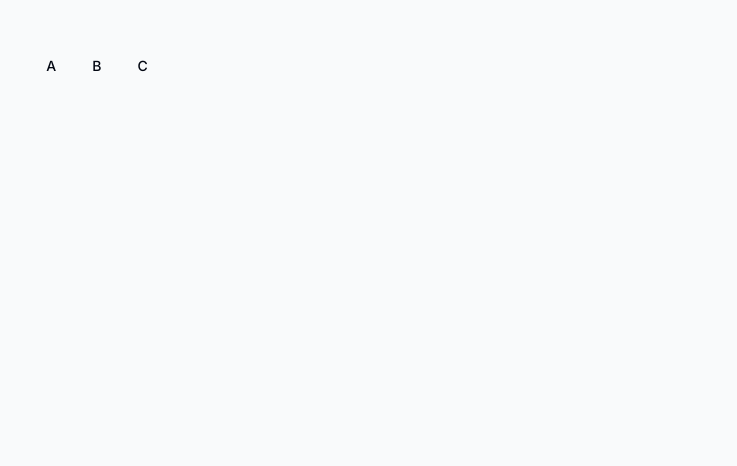
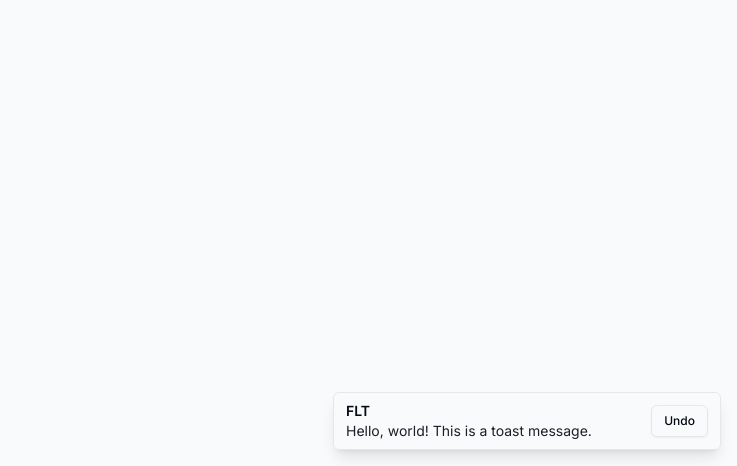
Before and after one commit to JcSilverX/flt-ui, a Next.js app: page / in a window 1280 px wide. Shown: the part 334-800 px from the top of the page, without its empty margins (543-1280 px from the left). Built offline with nearby package versions, Linux system fonts and the light colour scheme.

Commit message:
Working on toast

```diff
--- a/package.json
+++ b/package.json
@@ -10,6 +10,7 @@
   },
   "dependencies": {
     "@radix-ui/react-icons": "^1.3.0",
+    "@radix-ui/react-toast": "^1.1.5",
     "class-variance-authority": "^0.7.0",
     "clsx": "^2.1.0",
     "framer-motion": "^11.0.8",
--- a/src/app/page.tsx
+++ b/src/app/page.tsx
@@ -1,22 +1,89 @@
-// 'use client'
-import ToggleGroup, {
-  ToggleGroupItem,
-} from "@/components/toggle-group/toggle-group";
+"use client";
+
+import Button from "@/components/button/button";
+import Toast, {
+  ToastAction,
+  ToastClose,
+  ToastDescription,
+  ToastHeader,
+  ToastTitle,
+} from "@/components/toast/toast";
+import { Cross2Icon, PersonIcon } from "@radix-ui/react-icons";
+import { Title } from "@radix-ui/react-toast";
+import React from "react";
+// import * as Toast from "@radix-ui/react-toast";
 
 export default function Home() {
+  const [isPressed, setIsPressed] = React.useState<boolean>(false);
+
   return (
     <main className="h-dvh grid gap-4 place-items-center">
-      <ToggleGroup type="single">
-        <ToggleGroupItem value="a" aria-label="Left aligned">
-          A
-        </ToggleGroupItem>
-        <ToggleGroupItem value="b" aria-label="Center aligned">
-          B
-        </ToggleGroupItem>
-        <ToggleGroupItem value="c" aria-label="Right aligned">
-          C
-        </ToggleGroupItem>
-      </ToggleGroup>
+      {/* <Toast className="">
+        <ToastTitle className="flex flex-nowrap whitespace-nowrap items-center">
+          <PersonIcon className="me-2" />
+          FLT
+          <small className="!text-xs !font-normal !text-gray-700 ml-auto me-5">
+            20 seconds ago
+          </small>
+        </ToastTitle>
+        <ToastDescription>
+          Hello, world! This is a toast message.
+        </ToastDescription>
+        <ToastAction className="ml-3 mb-2 last:m-0">Undo</ToastAction>
+        <ToastAction className="ml-3 mb-2">Undo</ToastAction>
+        <ToastClose />
+      </Toast> */}
+      {/*
+      <Toast>
+        <div className="grid gap-1">
+          <ToastTitle className="p-0 border-0">FLT</ToastTitle>
+          <ToastDescription className="p-0">
+            Hello, world! This is a toast message.
+          </ToastDescription>
+        </div>
+        <ToastAction>Undo</ToastAction>
+        <ToastClose className="opacity-1" />
+      </Toast> */}
+
+      <Toast>
+        <div>
+          <ToastTitle>FLT</ToastTitle>
+          <ToastDescription>
+            Hello, world! This is a toast message.
+          </ToastDescription>
+        </div>
+        <ToastAction>Undo</ToastAction>
+      </Toast>
+
+      {/* <Toast className="relative w-[21.875rem] max-w-full pointer-events-auto bg-clip-padding border shadow-lg rounded">
+        <ToastDescription className="p-3">
+          Hello, world! This is a toast message.
+        </ToastDescription>
+
+        <ToastClose className="top-[.9rem]" />
+      </Toast>
+
+      <Toast className="relative w-[21.875rem] max-w-full pointer-events-auto bg-clip-padding border shadow-lg rounded">
+        <ToastTitle className="py-2 px-3 border-">FLT</ToastTitle>
+        <ToastDescription className="p-3 border-t">
+          Hello, world! This is a toast message.
+        </ToastDescription>
+
+        <ToastClose />
+      </Toast>
+
+      <Toast className="relative w-[21.875rem] max-w-full pointer-events-auto bg-clip-padding border shadow-lg rounded">
+        <div className="flex items-center py-2 px-3 border-b">
+          <PersonIcon className="me-2" />
+          <strong className="text-sm font-semibold [&+div]:text-sm mr-auto">
+            FLT
+          </strong>
+          <small className="text-xs text-gray-700 me-5">Just now</small>
+        </div>
+        <div className="p-3">Hello, world! This is a toast message.</div>
+
+        <ToastClose />
+      </Toast> */}
     </main>
   );
 }
--- /dev/null
+++ b/src/components/toast/toast.tsx
@@ -0,0 +1,145 @@
+import ToastContext from "@/context/toast-context-provider";
+import React from "react";
+import Button, { ButtonProps } from "../button/button";
+import cn from "@/lib/utils/cn";
+import { Cross2Icon } from "@radix-ui/react-icons";
+
+const ToastProvider = ToastContext.Provider;
+
+type TDirection = "up" | "down" | "left" | "right";
+
+// type ToastProps = {
+//   label?: string;
+//   duration?: number;
+//   swipeDirection?: TDirection;
+//   swipeTreshold?: number;
+//   toastCount: number;
+//   onToastAdd: () => void;
+//   onToastRemove: () => void;
+//   isFocusedToastEscapeKeyDownRef: () => void;
+//   isClosePausedRef: () => void;
+// };
+type ToastProps = React.HTMLAttributes<HTMLLIElement> & {
+  reference?: React.RefObject<HTMLLIElement>;
+  label?: string;
+  duration?: number;
+  swipeDirection?: TDirection;
+  swipeTreshold?: number;
+};
+
+export default function Toast({
+  label = "Notification",
+  duration = 5000,
+  swipeDirection = "right",
+  swipeTreshold = 50,
+  className,
+  ...props
+}: ToastProps) {
+  const { children, reference: ref } = props;
+
+  // state
+
+  // derived state
+
+  // event handlers / actions
+
+  return (
+    <ToastProvider value={{}}>
+      <div role="region" aria-label="Notifications F(8)" tabIndex={-1}>
+        <ToastViewPort>
+          <li
+            ref={ref}
+            role="status"
+            aria-live="off"
+            aria-atomic="true"
+            tabIndex={0}
+            className={cn(
+              "relative flex items-center justify-between space-x-2 py-2 px-3 pointer-events-auto w-full border shadow-lg rounded-md transition-all",
+              className,
+              {}
+            )}
+            {...props}
+          />
+        </ToastViewPort>
+      </div>
+    </ToastProvider>
+  );
+}
+
+type ToastViewPortProps = React.HTMLAttributes<HTMLOListElement> & {};
+
+export function ToastViewPort({ className, ...props }: ToastViewPortProps) {
+  return (
+    <ol
+      tabIndex={-1}
+      className={cn(
+        "fixed z-[1090] w-full pointer-events-none p-4 sm:max-w-[26.25rem] | bottom-0 right-0",
+        className,
+        {}
+      )}
+      {...props}
+    />
+  );
+}
+
+type ToastHeaderProps = React.HTMLAttributes<HTMLDivElement> & {};
+
+export function ToastHeader({ className, ...props }: ToastHeaderProps) {
+  return <div className={cn("", className, {})} {...props} />;
+}
+
+type ToastTitleProps = React.HTMLAttributes<HTMLDivElement> & {};
+
+export function ToastTitle({ className, ...props }: ToastTitleProps) {
+  return (
+    <div
+      className={cn("text-sm font-semibold [&+div]:text-sm", className, {})}
+      {...props}
+    />
+  );
+}
+
+type ToastDescriptionProps = React.HTMLAttributes<HTMLDivElement> & {};
+
+export function ToastDescription({
+  className,
+  ...props
+}: ToastDescriptionProps) {
+  return <div className={cn("text-sm opacity-90", className, {})} {...props} />;
+}
+
+type ToastActionProps = ButtonProps & {};
+
+export function ToastAction({ className, ...props }: ToastActionProps) {
+  const { reference: ref } = props;
+
+  return (
+    <Button
+      reference={ref}
+      variant={"outline"}
+      size={"sm"}
+      className={cn("flex-shrink-0", className, {})}
+      {...props}
+    />
+  );
+}
+
+type ToastCloseProps = ButtonProps & {};
+
+export function ToastClose({ className, ...props }: ToastCloseProps) {
+  const { reference: ref } = props;
+
+  return (
+    <button
+      ref={ref}
+      className={cn(
+        "absolute right-[.4rem] top-[.65rem] text-gray-900/50 hover:text-gray-900 transition-all",
+        className,
+        {}
+      )}
+      {...props}
+    >
+      <Cross2Icon height={16} width={16} />
+    </button>
+  );
+}
--- /dev/null
+++ b/src/components/toggle/toggle.tsx
@@ -0,0 +1,64 @@
+"use client";
+
+import React from "react";
+import Button, { ButtonProps } from "../button/button";
+import cn from "@/lib/utils/cn";
+import useControllableState from "@/lib/hooks/use-controllable-state";
+
+type ToggleProps = ButtonProps & {
+  /**
+   * The pressed state of the toggle when it is initially rendered. Use when you do not need to control its pressed state.
+   */
+  defaultPressed?: boolean;
+  /**
+   * The controlled pressed state of the toggle. Must be used in conjunction with onPressedChange.
+   */
+  pressed?: boolean;
+  /**
+   * Event handler called when the pressed state of the toggle changes.
+   * @returns false
+   */
+  onPressedChange?: React.Dispatch<React.SetStateAction<boolean>>;
+};
+
+export default function Toggle({
+  defaultPressed = false,
+  pressed,
+  onPressedChange,
+  variant = "ghost",
+  size,
+  className,
+  ...props
+}: ToggleProps) {
+  const { reference: ref } = props;
+
+  // state
+  const [isPressed = false, setIsPressed] = useControllableState({
+    prop: pressed,
+    onChange: onPressedChange as React.Dispatch<React.SetStateAction<boolean>>,
+    defaultProp: defaultPressed,
+  });
+
+  // derived state
+
+  // event handlers / actions
+  const handleToggle = (evt: React.MouseEvent<HTMLButtonElement>): void => {
+    if (!props.disabled) {
+      setIsPressed(!isPressed);
+    }
+  };
+
+  return (
+    <Button
+      reference={ref}
+      onClick={handleToggle}
+      aria-pressed={isPressed}
+      variant={variant}
+      size={size}
+      className={cn(className, {
+        "bg-gray-100": isPressed,
+      })}
+      {...props}
+    />
+  );
+}
--- /dev/null
+++ b/src/context/toast-context-provider.tsx
@@ -0,0 +1,9 @@
+"use client";
+
+import { createContext } from "react";
+
+type TToastContext = {};
+
+const ToastContext = createContext<TToastContext | null>(null);
+
+export default ToastContext;
--- /dev/null
+++ b/src/lib/hooks/use-controllable-state.ts
@@ -0,0 +1,64 @@
+import React from "react";
+
+type UseControllableStateParams<T> = {
+  prop?: T;
+  defaultProp: T;
+  onChange: (state: T) => void;
+};
+
+type SetStateFn<T> = (prevState?: T) => T;
+
+export default function useControllableState<T>({
+  prop,
+  defaultProp,
+  onChange = () => {},
+}: UseControllableStateParams<T>) {
+  const [uncontrolledProp, setUncontrolledProp] = useUncontrolledState({
+    defaultProp,
+    onChange,
+  });
+  const isControlled = prop !== undefined;
+  const value = isControlled ? prop : uncontrolledProp;
+
+  // event handlers / actions
+  const handleChange = onChange;
+
+  const setValue: React.Dispatch<React.SetStateAction<T>> = React.useCallback(
+    (nextValue) => {
+      if (isControlled) {
+        const setter = nextValue as SetStateFn<T>;
+        const value =
+          typeof nextValue === "function" ? setter(prop) : nextValue;
+
+        if (value !== prop) handleChange(value as T);
+      } else {
+        setUncontrolledProp(nextValue);
+      }
+    },
+    [isControlled, prop, setUncontrolledProp, handleChange]
+  );
+
+  return [value, setValue] as const;
+}
+
+export function useUncontrolledState<T>({
+  defaultProp,
+  onChange,
+}: Omit<UseControllableStateParams<T>, "prop">) {
+  const uncontrolledState = React.useState<T>(defaultProp);
+  const [value] = uncontrolledState;
+  const prevValueRef = React.useRef(value);
+
+  // event handlers / actions
+  const handleChange = onChange;
+
+  // useEffect
+  React.useEffect(() => {
+    if (prevValueRef.current !== value) {
+      handleChange(value as T);
+      prevValueRef.current = value;
+    }
+  }, [value, prevValueRef, handleChange]);
+
+  return uncontrolledState;
+}
```
Also changed, not shown: 1 other file (tests, documents, lock files or other folders).
